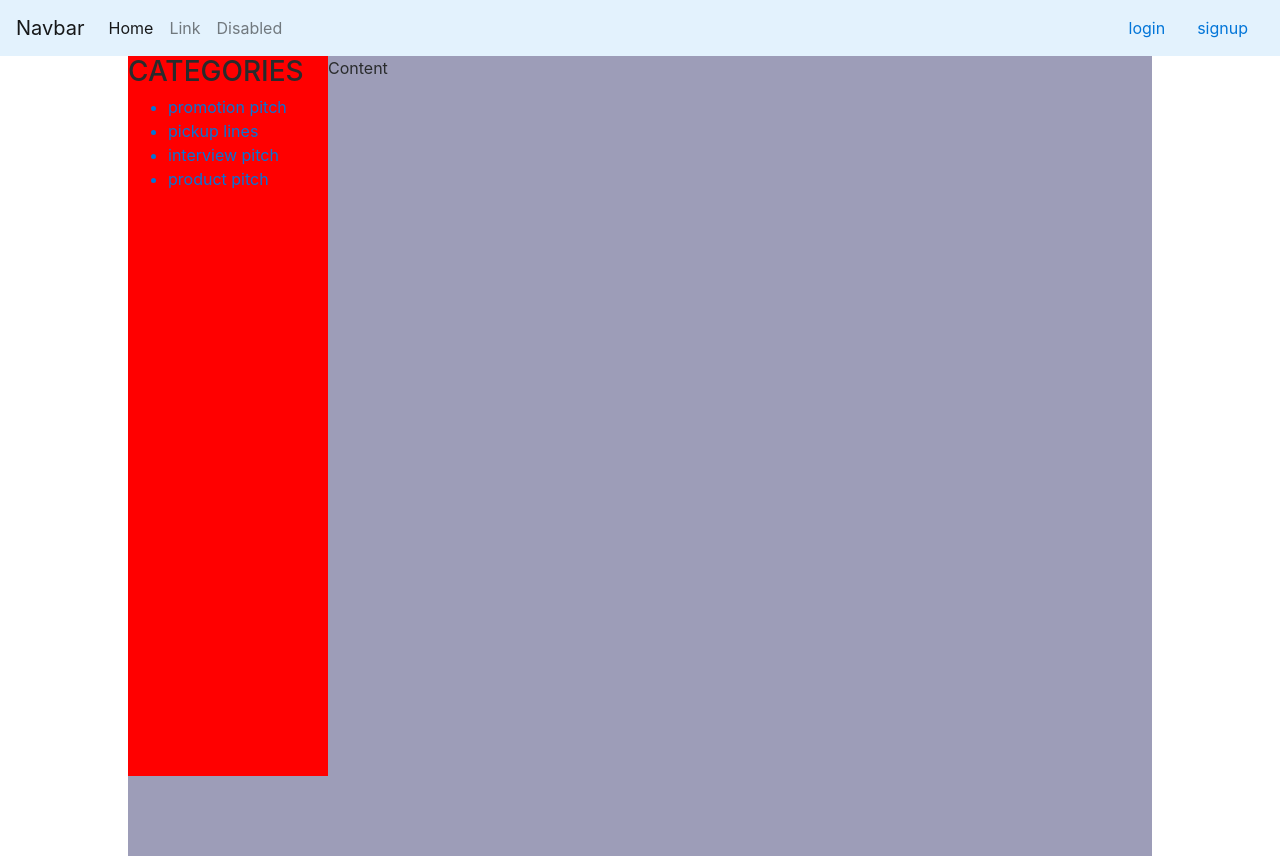
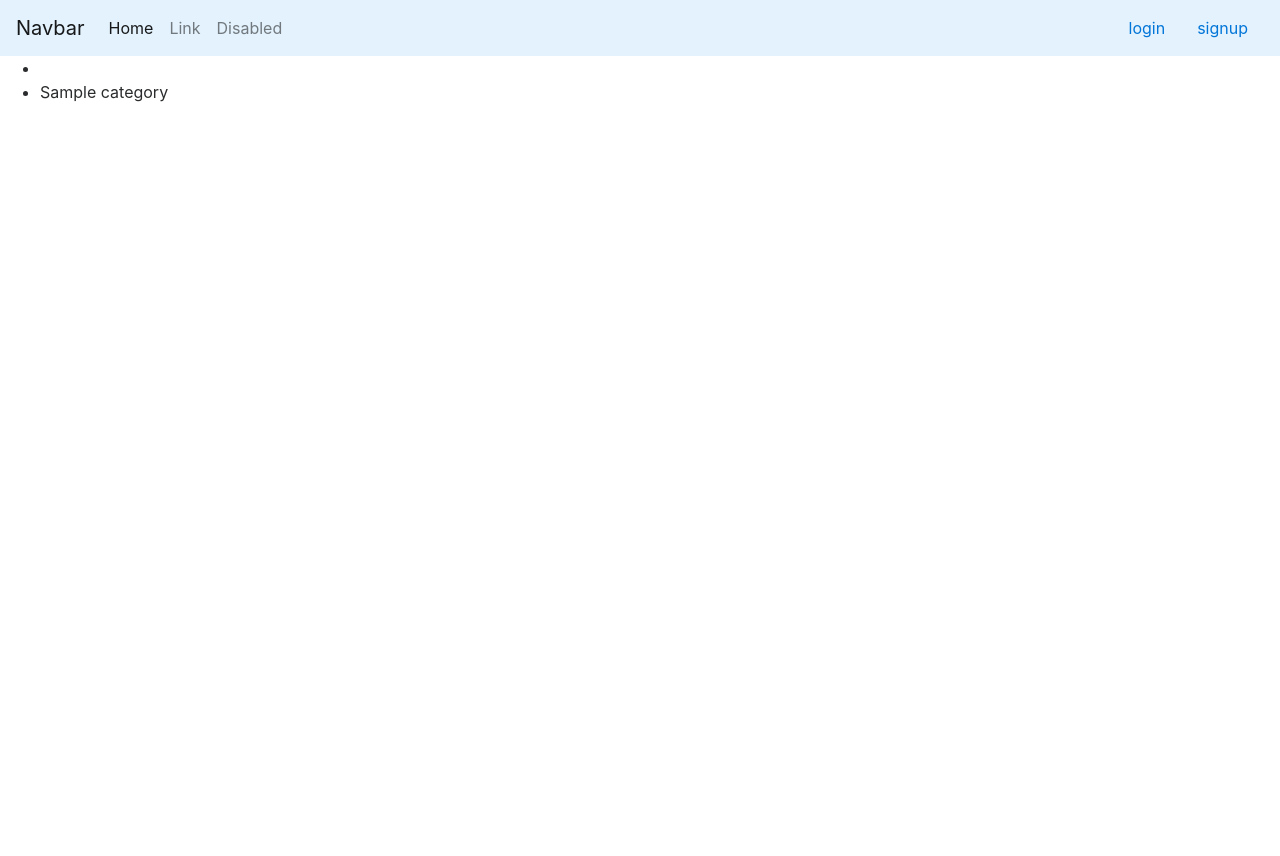
Before and after one commit to munenelewis/one_minute_pitch, a Flask app: page / in a window 1280 px wide. After the commit the page ends 102 px from the top, so only its background shows below. Run offline with Flask 2, Linux system fonts and the light colour scheme; tables that the repository leaves empty hold one stand-in row (values such as "Sample post"); some libraries are stand-ins or nearby versions.

```diff
--- a/app/main/views.py
+++ b/app/main/views.py
@@ -2,6 +2,7 @@ from . import main
 from flask import render_template,request
 from flask_login import login_required
 from flask_login import login_required
+from ..models import Category
 
 
 @main.route('/')
@@ -11,58 +12,5 @@ def index():
     '''
     title = 'Home - Welcome to The best Pitching Website Online'
 
-    return render_template('index.html',title=title)
-# @main.route('/login')
-# def login():
-#     '''
-#     View root page function that returns the index page and its data
-#     '''
-#     title = 'Home - Welcome to The best Pitching Website Online'
-
-#     return render_template('login.html',title=title)
-
-@main.route('/interview')
-def interview():
-    '''
-    View root page function that returns the index page and its data
-    '''
-    title = 'Home - Welcome to The best Pitching Website Online'
-
-    return render_template('interview.html',title=title)
-
-@main.route('/pickup')
-def pickup():
-    '''
-    View root page function that returns the index page and its data
-    '''
-    title = 'Home - Welcome to The best Pitching Website Online'
-
-    return render_template('pickup.html')
-
-@main.route('/promo')
-def promo():
-    '''
-    View root page function that returns the index page and its data
-    '''
-    title = 'Home - Welcome to The best Pitching Website Online'
-
-    return render_template('promotionpitch.html')
-
-@main.route('/product')
-def product():
-    '''
-    View root page function that returns the index page and its data
-    '''
-    title = 'Home - Welcome to The best Pitching Website Online'
-
-    return render_template('product.html')
-
-@main.route('/coment')
-@login_required
-def coment():
-    '''
-    View root page function that returns the index page and its data
-    '''
-    title = 'Home - Welcome to The best Pitching Website Online'
-
-    return render_template('comments.html')
+    categories = Category.get_categories()
+    return render_template('index.html',title=title,categories=categories)
--- a/app/models.py
+++ b/app/models.py
@@ -1,7 +1,4 @@
 from . import db
-from werkzeug.security import generate_password_hash,check_password_hash
-from flask_login import UserMixin
-from . import login_manager
 
 
 
@@ -9,56 +6,21 @@ class Pitch:
     def __init__(self,pitch):
         self.pitch = pitch
 
-class Category:
-     __tablename__='users'
-     pickup = db.Column(db.String(255))
-
-
-class User(UserMixin,db.Model):
+class User(db.Model):
     __tablename__ = 'users'
     id = db.Column(db.Integer,primary_key = True)
     username = db.Column(db.String(255))
-    role_id = db.Column(db.Integer,db.ForeignKey('roles.id'))
-    email = db.Column(db.String(255),unique = True,index = True)
-    password_hash = db.Column(db.String(255))
-
-    @property
-    def password(self):
-        raise AttributeError('You cannot read the password attribute')
-
-    @password.setter
-    def password(self, password):
-        self.pass_secure = generate_password_hash(password)
 
 
-    def verify_password(self,password):
-        return check_password_hash(self.pass_secure,password)
-
-    @login_manager.user_loader
-    def load_user(user_id):
-        return User.query.get(int(user_id))
 
     def __repr__(self):
         return f'User {self.username}'
-
-class Submission(db.Model):
-    __tablename__ = 'Submission'
-    id = db.Column(db.Integer,primary_key = True)
-    details = db.Column(db.String(255))
-
-class Profile(db.Model):
-    __tablename__ = 'Profile'
-    id = db.Column(db.Integer,primary_key = True)
-    details = db.Column(db.String(255))
-    name = db.Column(db.String(255))
-    email = db.Column(db.String(255))
-    password = db.Column(db.String(255))
-    nickname = db.Column(db.String(255))
-class Role(db.Model):
-    __tablename__ = 'roles'
-
+class Category(db.Model):
+    __tablename_='categories'
     id = db.Column(db.Integer,primary_key = True)
     name = db.Column(db.String(255))
-    users = db.relationship('User',backref = 'role',lazy="dynamic")
-    def __repr__(self):
-        return f'User {self.name}'
+    @classmethod
+    def get_categories(cls):
+        categories = Category.query.all()
+
+        return categories
--- a/app/templates/fourOwfour.html
+++ /dev/null
@@ -1,5 +0,0 @@
-{% extends 'base.html'%}
-
-{% block content %}
-    <h1>WHOOOPS we can't find that page</h1>
-{% endblock %}
--- a/app/templates/index.html
+++ b/app/templates/index.html
@@ -1,64 +1,12 @@
-
+{% import 'macro.html' as  macro %}
 {% extends 'base.html'%}
 
 {% block content %}
-<head>
-
-       <link rel="stylesheet" href="https://maxcdn.bootstrapcdn.com/bootstrap/4.0.0-alpha.6/css/bootstrap.min.css" integrity="sha384-rwoIResjU2yc3z8GV/NPeZWAv56rSmLldC3R/AZzGRnGxQQKnKkoFVhFQhNUwEyJ" crossorigin="anonymous">
-<style>
-
-       body{
-           padding:0;
-           margin:0;
-         }
-         .parent{
-           width:80%;
-           margin:auto;
-           overflow:hidden;
-         }
-         .sidebar{
-           margin-left:-200px;
-           top:0;
-           float:left;
-           width:200px;
-           height:90vh;
-           background-color:red;
-         }
-         .sidebar.active{
-
-           margin-left:0px;
-         }
-         .content{
-           width:100%;
-           height:100vh;
-           background-color:rgb(157, 157, 184);
-         }
-
-         #btn{
-           margin-left:300px;
-         }
-</style>
-</head>
+<ul>
+  <li>
+    {{macro.displayCategoryList(categories) }}
+  </li>
+</ul>
 
 
-     <div class="parent">
-           <div class="sidebar active">
-
-                           <h3 class="w3-bar-item">CATEGORIES</h3>
-                           <ul>
-                          <a href="/promo"><li>promotion pitch</li></a>
-                          <a href="/pickup"><li>pickup lines</li></a>
-                          <a href="/interview"><li>interview pitch</li></a>
-                          <a href="/product"><li>product pitch</li></a>
-
-                           </ul>
-
-
-
-           </div>
-           <div class="content">
-             Content
-
-           </div>
-           </div>
 {% endblock%}
--- a/app/templates/interview.html
+++ /dev/null
@@ -1 +0,0 @@
-<a href="/coment"> add a comment</a>
--- /dev/null
+++ b/app/templates/macro.html
@@ -0,0 +1,7 @@
+{% macro displayCategoryList(category_list) %}
+
+    {% for category in category_list %}
+        <li>{{ category.name}}</li>
+    {% endfor %}
+
+{% endmacro %}
--- a/app/templates/pickup.html
+++ /dev/null
@@ -1 +0,0 @@
-<a href="/coment"> add a comment</a>
--- a/app/templates/product.html
+++ /dev/null
@@ -1 +0,0 @@
-<a href="/coment"> add a comment</a>
--- a/app/templates/promotionpitch.html
+++ /dev/null
@@ -1 +0,0 @@
-<a href="/coment"> add a comment</a>
--- a/manage.py
+++ b/manage.py
@@ -1,6 +1,7 @@
 from app import create_app,db
-from app.models import User,Role
+from app.models import User,Category
 from  flask_migrate import Migrate, MigrateCommand
+
 
 from flask_script import Manager,Server
 # from app.models import User, Role, Comment,Pitch
@@ -16,7 +17,7 @@ migrate = Migrate(app,db)
 manager.add_command('db',MigrateCommand)
 @manager.shell
 def make_shell_context():
-    return dict(app = app,db = db,User = User, Role = Role)
+    return dict(app = app,db = db,User = User, Category= Category)
 
 if __name__ == '__main__':
     manager.run()
```
Also changed, not shown: app/templates/login.html (deleted, +0 -30 lines), app/templates/pitch.html (deleted, +0 -7 lines), migrations/versions/db1faf79b407_initial.py (added, +60 -0 lines), app/templates/comments.html (deleted), 1 other file.
